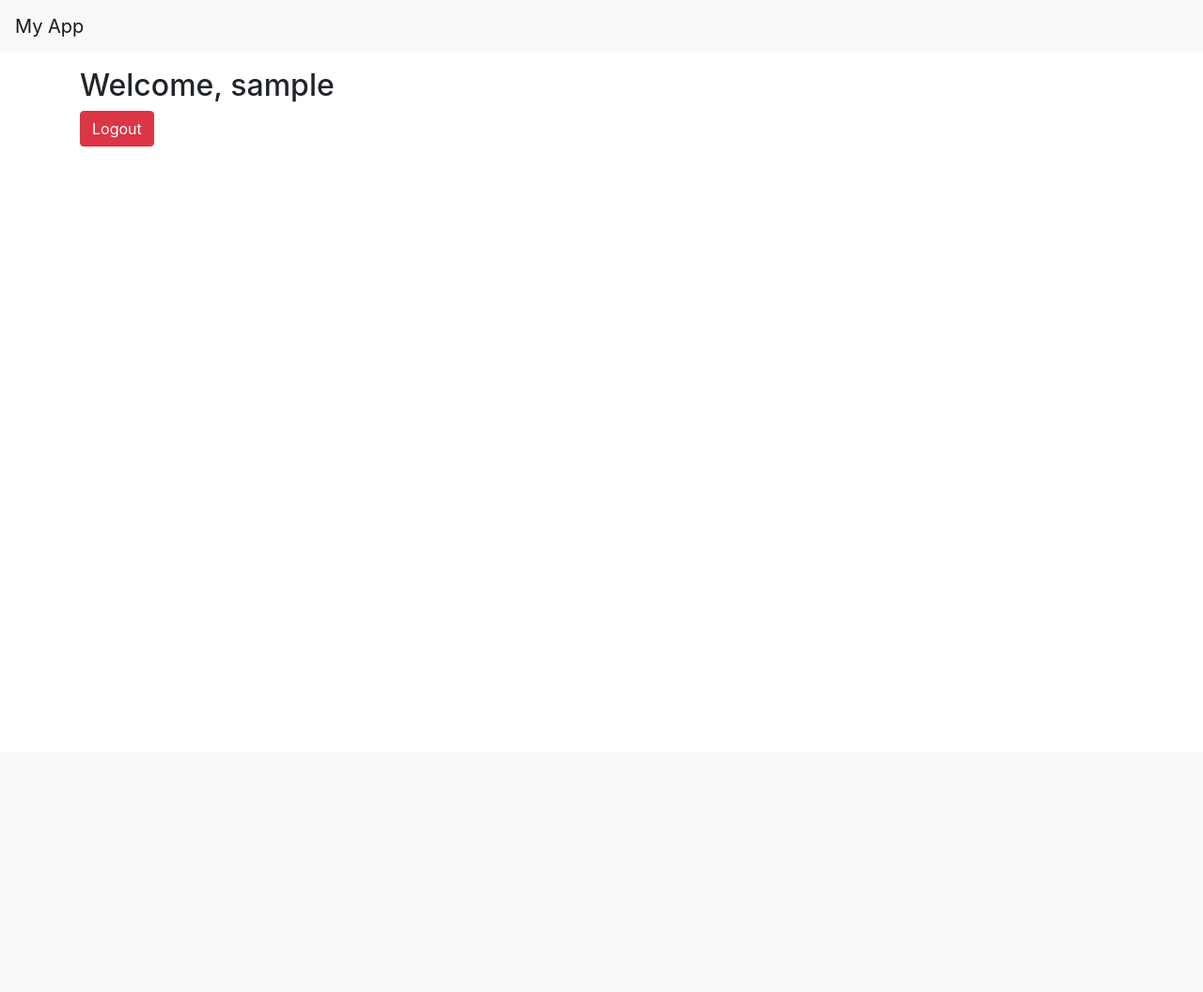
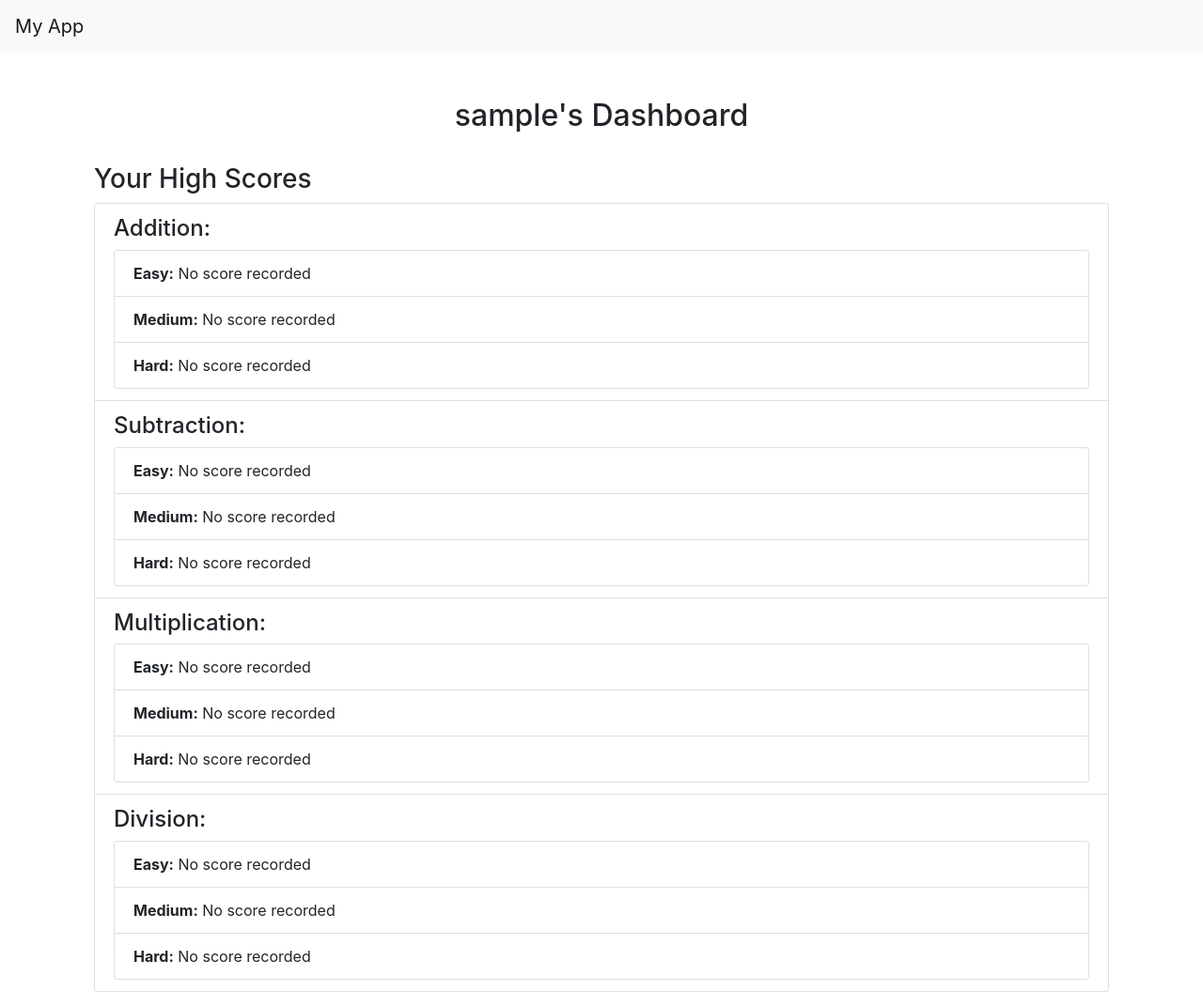
Before and after one commit to michaeljoseph1357/mental_math_app, a Flask app: page /auth/dashboard in a window 1280 px wide. Shown: the whole page at 94% size. Before the commit the page ends 156 px from the top, so only its background shows below. Run offline with Flask 3, Linux system fonts and the light colour scheme; a user stored in the database is signed in; tables that the repository leaves empty hold one stand-in row (values such as "Sample post"); some libraries are stand-ins or nearby versions.

Commit message:
add simple dashboard showing username and high score

```diff
--- a/app/auth/routes.py
+++ b/app/auth/routes.py
@@ -2,7 +2,7 @@ from flask import render_template, redirect, url_for, request, flash
 from flask_login import login_user, logout_user, login_required, current_user
 from . import auth
 from ..forms import RegistrationForm, LoginForm
-from ..models import User
+from ..models import User, HighScore
 from werkzeug.security import generate_password_hash, check_password_hash
 from .. import db, login_manager
 
@@ -11,12 +11,29 @@ from .. import db, login_manager
 def load_user(user_id):
     return User.query.get(int(user_id))
 
-
-
 @auth.route('/dashboard')
 @login_required
 def dashboard():
-    return render_template('dashboard.html', name=current_user.username)
+    # Fetch user information
+    user = current_user
+
+    # Fetch high scores for the current user
+    high_scores = HighScore.query.filter_by(user_id=user.id).all()
+
+    # Organize the high scores by game type and difficulty
+    scores_by_game = {
+        'addition': {'easy': None, 'medium': None, 'hard': None},
+        'subtraction': {'easy': None, 'medium': None, 'hard': None},
+        'multiplication': {'easy': None, 'medium': None, 'hard': None},
+        'division': {'easy': None, 'medium': None, 'hard': None},
+    }
+
+    for score in high_scores:
+        if score.game_type in scores_by_game:
+            scores_by_game[score.game_type][score.difficulty] = score.score
+
+    return render_template('dashboard.html', user=user, scores_by_game=scores_by_game)
+
 
 @auth.route('/landing')
 @login_required
@@ -45,7 +62,7 @@ def login():
         if user and check_password_hash(user.password, form.password.data):
             login_user(user)
             flash('Logged in successfully!', 'success')
-            return redirect(url_for('landing'))
+            return redirect(url_for('auth.landing'))
         else:
             flash('Login failed. Please check your username and password.', 'danger')
     return render_template('login.html', form=form)
--- a/app/templates/dashboard.html
+++ b/app/templates/dashboard.html
@@ -1,8 +1,38 @@
 {% extends "base.html" %}
 
-{% block title %}Dashboard{% endblock %}
+{% block content %}
+<div class="container mt-5">
+    <!-- User Information Section -->
+    <div class="row mb-4">
+        <div class="col-12 text-center">
+            <h2>{{ user.username }}'s Dashboard</h2>
+        </div>
+    </div>
 
-{% block content %}
-<h2>Welcome, {{ name }}</h2>
-<a href="{{ url_for('auth.logout') }}" class="btn btn-danger">Logout</a>
+    <!-- High Scores Section -->
+    <div class="row">
+        <div class="col-12">
+            <h3>Your High Scores</h3>
+            <ul class="list-group">
+                {% for game_type, difficulties in scores_by_game.items() %}
+                    <li class="list-group-item">
+                        <h4>{{ game_type|capitalize }}:</h4>
+                        <ul class="list-group">
+                            {% for difficulty, score in difficulties.items() %}
+                                <li class="list-group-item">
+                                    <strong>{{ difficulty.capitalize() }}:</strong>
+                                    {% if score %}
+                                    {{ score }}
+                                    {% else %}
+                                    No score recorded
+                                    {% endif %}
+                                </li>
+                            {% endfor %}
+                        </ul>
+                    </li>
+                {% endfor %}
+            </ul>
+        </div>
+    </div>
+</div>
 {% endblock %}
```
